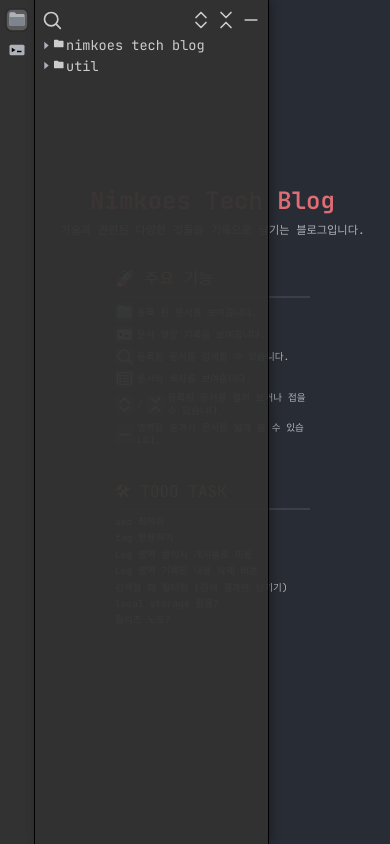
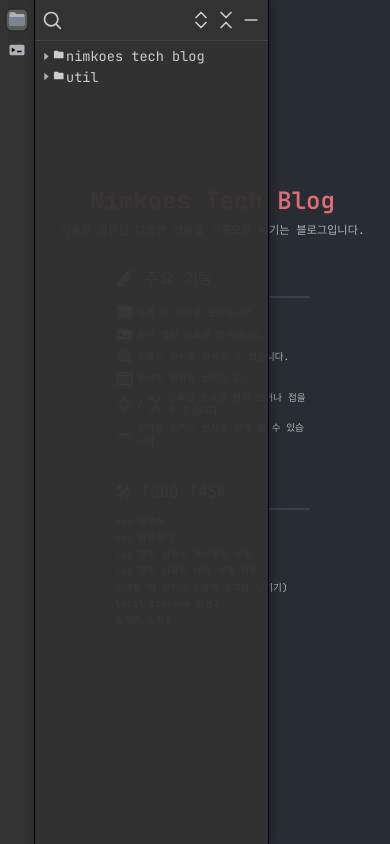
Before and after one commit to nimkoes/tech-blog, a Next.js app: page / in a window 390 px wide. Both pictures are taken after a click on the button 17 px from the left and 20 px from the top of the page. Built offline with nearby package versions, Linux system fonts and the light colour scheme.

Commit message:
검색 영역 좌우 스크롤에도 고정

```diff
--- a/src/components/CategoryView/CategoryView.module.scss
+++ b/src/components/CategoryView/CategoryView.module.scss
@@ -6,16 +6,34 @@
   flex-shrink: 0;
   background-color: #323232;
   font-size: 1.15rem;
-  overflow-y: auto;
-  padding: 10px;
   color: #fff;
   height: 100%;
   border-right: 1px solid #000;
+  display: flex;
+  flex-direction: column;
+}
+
+/* 카테고리 컨트롤 영역 */
+.categoryControl {
+  position: sticky;
+  top: 0;
+  background-color: #323232;
+  z-index: 2;
+  padding: 10px;
+  border-bottom: 1px solid #444;
+}
+
+/* 카테고리 트리 영역 */
+.treeContainer {
+  flex: 1;
+  overflow-y: auto;
+  padding: 10px;
 }
 
 .categoryTree {
   list-style: none;
   padding: 0;
+  margin: 0;
 }
 
 .treeItem {
@@ -53,13 +71,14 @@
     min-width: 200px;
     max-width: 300px;
     font-size: 1rem;
+  }
+
+  .categoryControl {
     padding: 5px;
   }
 
-  .treeItem {
-    cursor: pointer;
-    margin: 5px 0;
-    transition: color 0.2s;
+  .treeContainer {
+    padding: 5px;
   }
 }
 
@@ -81,7 +100,15 @@
   }
 
   .categoryView.open {
-    display: block;
+    display: flex;
+  }
+
+  .categoryControl {
+    padding: 5px;
+  }
+
+  .treeContainer {
+    padding: 5px;
   }
 
   /* 배경: 페이지만 가리고, 네비 & 로그 영역은 유지 */
--- a/src/components/CategoryView/CategoryView.tsx
+++ b/src/components/CategoryView/CategoryView.tsx
@@ -56,12 +56,15 @@ const CategoryView = ({
       )}
 
       <div className={`${styles.categoryView} ${isCategoryOpen ? styles.open : ""}`}>
+        <div className={styles.categoryControl}>
           <CategoryControl
             expandAll={expandAll}
             collapseAll={collapseAll}
             setSearchQuery={setSearchQuery}
             onClose={handleClose}
           />
+        </div>
+        <div className={styles.treeContainer}>
           <CategoryTree
             data={categoryData}
             depth={0}
@@ -71,6 +74,7 @@ const CategoryView = ({
             onFileSelect={onFileSelect}
           />
         </div>
+      </div>
     </>
   );
 };
```
Lines whose indentation alone changed are shown as unchanged.
